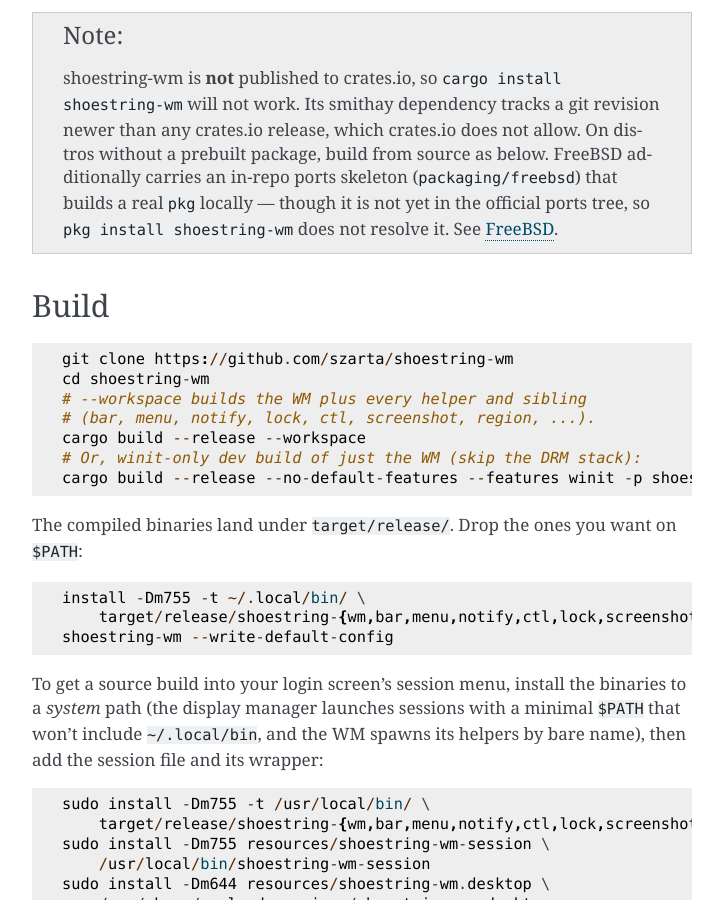
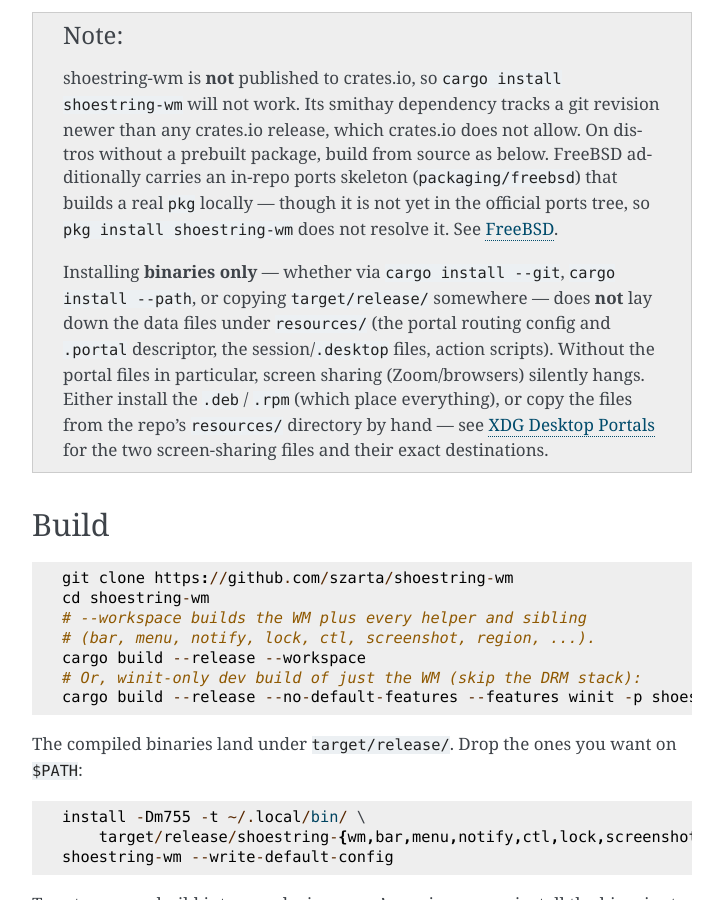
Before and after one commit to szarta/shoestring-wm, a Sphinx documentation site: the page built from docs/install.rst, in a window 1280 px wide and 900 px high, scrolled down 1128 px. Shown: the whole window, without its empty margins (388-1111 px from the left). Built offline with Sphinx 7.4.7, drawn with Linux system fonts in a browser that asks for light colours.

Commit message:
docs: portal setup in README quick-start + binaries-only install gap
Screen sharing silently hangs without the portal routing config and
.portal descriptor; the README quick-start installed only the binary and
never linked docs/portals.rst, and a cargo/binaries-only install lays
down none of the resources/ data files at all. Document both.

Co-Authored-By: Claude Opus 4.8 (1M context) <noreply@anthropic.com>

```diff
--- a/docs/install.rst
+++ b/docs/install.rst
@@ -58,6 +58,16 @@ inside it. Then generate a starter config::
    (``packaging/freebsd``) that builds a real ``pkg`` locally — though it is
    not yet in the official ports tree, so ``pkg install shoestring-wm`` does
    not resolve it. See `FreeBSD`_.
+
+   Installing **binaries only** — whether via ``cargo install --git``,
+   ``cargo install --path``, or copying ``target/release/`` somewhere — does
+   **not** lay down the data files under ``resources/`` (the portal routing
+   config and ``.portal`` descriptor, the session/``.desktop`` files, action
+   scripts). Without the portal files in particular, screen sharing
+   (Zoom/browsers) silently hangs. Either install the ``.deb`` / ``.rpm``
+   (which place everything), or copy the files from the repo's ``resources/``
+   directory by hand — see :doc:`portals` for the two screen-sharing files and
+   their exact destinations.
 
 Build
 -----
```
Also changed, not shown: README.md (+15 -0 lines).
